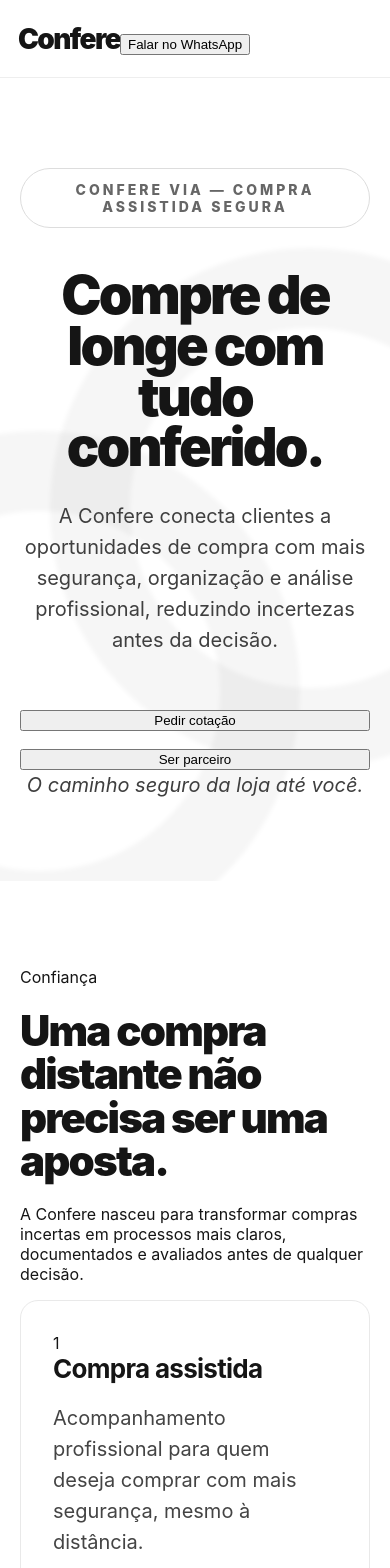
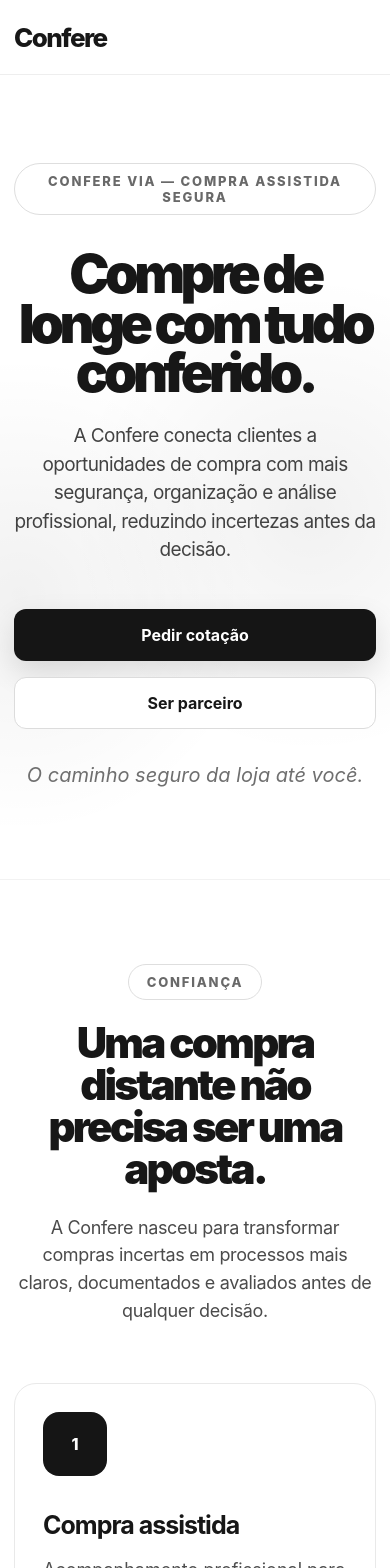
Before and after one commit to gabrielsa2899/confere-via-site, a React (Vite) app: page / in a window 390 px wide. Shown: the top 1568 px of the page. Built offline with nearby package versions, Linux system fonts and the light colour scheme.

Commit message:
Update index.css

```diff
--- a/src/index.css
+++ b/src/index.css
@@ -1,5 +1,7 @@
 * {
   box-sizing: border-box;
+  margin: 0;
+  padding: 0;
 }
 
 html {
@@ -7,10 +9,14 @@
 }
 
 body {
-  margin: 0;
-  font-family: Inter, Arial, Helvetica, sans-serif;
+  font-family: Inter, -apple-system, BlinkMacSystemFont, "Segoe UI", sans-serif;
   background: #ffffff;
-  color: #151515;
+  color: #171717;
+}
+
+button,
+a {
+  font: inherit;
 }
 
 a {
@@ -18,232 +24,228 @@
   text-decoration: none;
 }
 
+button {
+  border: none;
+  cursor: pointer;
+}
+
 .site {
-  width: 100%;
-  overflow-x: hidden;
+  min-height: 100vh;
+  background: #ffffff;
+}
+
+.container {
+  width: min(1180px, calc(100% - 40px));
+  margin: 0 auto;
+}
+
+.narrow {
+  width: min(900px, calc(100% - 40px));
+}
+
+.center {
+  text-align: center;
 }
 
 .header {
-  width: 100%;
-  height: 92px;
-  padding: 0 64px;
+  position: sticky;
+  top: 0;
+  z-index: 50;
+  background: rgba(255, 255, 255, 0.92);
+  backdrop-filter: blur(18px);
+  border-bottom: 1px solid #eeeeee;
+}
+
+.header-content {
+  height: 82px;
   display: flex;
   align-items: center;
   justify-content: space-between;
-  background: rgba(255, 255, 255, 0.92);
-  border-bottom: 1px solid #eeeeee;
-  position: sticky;
-  top: 0;
-  z-index: 20;
-  backdrop-filter: blur(12px);
+  gap: 32px;
 }
 
 .logo {
-  font-size: 34px;
-  font-weight: 900;
-  letter-spacing: -1.6px;
+  font-size: 30px;
+  font-weight: 850;
+  letter-spacing: -0.06em;
 }
 
 .nav {
   display: flex;
   align-items: center;
-  gap: 42px;
-  color: #555;
-  font-size: 18px;
+  gap: 34px;
+  color: #4b4b4b;
   font-weight: 500;
 }
 
-.nav a:hover {
-  color: #111;
+.nav a {
+  transition: color 0.2s ease;
 }
 
-.header-button {
-  background: #151515;
-  color: #fff;
-  padding: 18px 28px;
-  border-radius: 12px;
-  font-size: 17px;
-  font-weight: 800;
+.nav a:hover {
+  color: #111111;
 }
 
-.header-button:hover,
-.button.primary:hover {
-  background: #000;
+.btn {
+  min-height: 52px;
+  padding: 0 26px;
+  border-radius: 12px;
+  display: inline-flex;
+  align-items: center;
+  justify-content: center;
+  font-weight: 750;
+  transition: transform 0.2s ease, box-shadow 0.2s ease, background 0.2s ease;
+}
+
+.btn:hover {
   transform: translateY(-1px);
+}
+
+.btn-dark {
+  background: #151515;
+  color: #ffffff;
+  box-shadow: 0 12px 30px rgba(0, 0, 0, 0.12);
+}
+
+.btn-dark:hover {
+  background: #000000;
+}
+
+.btn-light {
+  background: #ffffff;
+  color: #171717;
+  border: 1px solid #dcdcdc;
+}
+
+.btn-light:hover {
+  box-shadow: 0 12px 28px rgba(0, 0, 0, 0.08);
+}
+
+.btn-white {
+  background: #ffffff;
+  color: #111111;
 }
 
 .hero {
   position: relative;
-  min-height: 820px;
+  overflow: hidden;
+  min-height: calc(100vh - 82px);
   display: flex;
   align-items: center;
-  justify-content: center;
-  padding: 120px 24px 90px;
-  overflow: hidden;
+  border-bottom: 1px solid #f2f2f2;
 }
 
-.hero-bg-left,
-.hero-bg-right {
+.hero-bg {
   position: absolute;
   width: 520px;
   height: 520px;
-  border-radius: 50%;
-  border: 80px solid rgba(0, 0, 0, 0.035);
-  filter: blur(2px);
+  border-radius: 999px;
+  background: radial-gradient(circle, rgba(0, 0, 0, 0.055), transparent 65%);
+  pointer-events: none;
 }
 
 .hero-bg-left {
-  left: -220px;
-  bottom: -70px;
+  left: -240px;
+  top: 260px;
 }
 
 .hero-bg-right {
   right: -180px;
-  top: 170px;
+  top: 180px;
 }
 
 .hero-content {
   position: relative;
-  z-index: 2;
-  max-width: 1120px;
+  padding: 100px 0 110px;
   text-align: center;
 }
 
 .eyebrow,
-.pill {
+.tag {
   display: inline-flex;
   align-items: center;
   justify-content: center;
-  padding: 12px 22px;
-  border: 1px solid #dddddd;
+  border: 1px solid #dedede;
   border-radius: 999px;
-  color: #666;
-  background: rgba(255, 255, 255, 0.82);
-  font-size: 14px;
+  padding: 9px 18px;
+  color: #696969;
+  background: rgba(255, 255, 255, 0.75);
+  font-size: 13px;
   font-weight: 800;
-  letter-spacing: 3px;
+  letter-spacing: 0.14em;
   text-transform: uppercase;
 }
 
 .hero h1 {
-  margin: 42px auto 28px;
-  max-width: 1050px;
-  font-size: clamp(58px, 7vw, 118px);
-  line-height: 0.94;
-  font-weight: 950;
-  letter-spacing: -6px;
+  margin: 34px auto 24px;
+  max-width: 980px;
+  font-size: clamp(58px, 8vw, 118px);
+  line-height: 0.92;
+  letter-spacing: -0.085em;
+  font-weight: 900;
 }
 
-.hero p {
-  max-width: 920px;
+.hero-subtitle {
+  max-width: 850px;
   margin: 0 auto;
-  color: #3f3f3f;
-  font-size: 25px;
-  line-height: 1.55;
+  color: #424242;
+  font-size: clamp(20px, 2.2vw, 28px);
+  line-height: 1.5;
+  letter-spacing: -0.03em;
 }
 
 .hero-actions {
-  margin-top: 54px;
+  margin-top: 44px;
   display: flex;
   justify-content: center;
-  gap: 18px;
+  gap: 16px;
   flex-wrap: wrap;
 }
 
-.button {
-  display: inline-flex;
-  align-items: center;
-  justify-content: center;
-  min-height: 62px;
-  padding: 0 34px;
-  border-radius: 12px;
-  font-size: 18px;
-  font-weight: 850;
-  transition: 0.2s ease;
-}
-
-.button.primary {
-  background: #151515;
-  color: #fff;
-}
-
-.button.secondary {
-  background: #fff;
-  color: #151515;
-  border: 1px solid #dedede;
-}
-
-.button.secondary:hover {
-  border-color: #111;
-  transform: translateY(-1px);
-}
-
-.button.light {
-  background: #fff;
-  color: #111;
-  border: 1px solid #fff;
-}
-
 .hero-note {
-  display: block;
-  margin-top: 44px;
-  color: #777;
-  font-size: 22px;
+  margin-top: 34px;
+  color: #6f6f6f;
+  font-size: 20px;
   font-style: italic;
 }
 
 .section {
-  padding: 120px 24px;
-  background: #fff;
+  padding: 112px 0;
 }
 
-.section.gray {
+.muted {
   background: #f7f7f7;
 }
 
-.container {
-  width: 100%;
-  max-width: 1440px;
-  margin: 0 auto;
+.section-heading {
+  max-width: 860px;
+  margin-bottom: 58px;
 }
 
-.container.narrow {
-  max-width: 980px;
-  text-align: center;
+.section-heading.center {
+  margin-left: auto;
+  margin-right: auto;
 }
 
-.section-center {
-  text-align: center;
-  max-width: 900px;
-  margin: 0 auto 82px;
+.section-heading h2 {
+  margin-top: 22px;
+  font-size: clamp(38px, 5vw, 72px);
+  line-height: 1;
+  letter-spacing: -0.065em;
+  font-weight: 880;
 }
 
-.section-left {
-  max-width: 880px;
-  margin-bottom: 72px;
-}
-
-.section h2,
-.problem h2,
-.cta h2 {
-  margin: 22px 0;
-  font-size: clamp(42px, 4.6vw, 74px);
-  line-height: 1.03;
-  letter-spacing: -2.8px;
-  font-weight: 950;
-}
-
-.section-center p,
-.problem p,
-.cta p {
-  color: #565656;
-  font-size: 24px;
+.section-heading p {
+  margin-top: 24px;
+  color: #4b4b4b;
+  font-size: 21px;
   line-height: 1.55;
+  letter-spacing: -0.02em;
 }
 
 .grid {
   display: grid;
-  gap: 28px;
+  gap: 24px;
 }
 
 .grid.four {
@@ -254,141 +256,143 @@
   grid-template-columns: repeat(3, 1fr);
 }
 
-.card,
-.step-card,
-.security-card,
-.faq-item {
-  background: #fff;
+.card {
+  background: #ffffff;
   border: 1px solid #e9e9e9;
-  border-radius: 18px;
+  border-radius: 22px;
+  padding: 34px;
+  min-height: 250px;
+  transition: transform 0.2s ease, box-shadow 0.2s ease;
 }
 
-.card {
-  min-height: 280px;
-  padding: 42px;
+.card:hover {
+  transform: translateY(-3px);
+  box-shadow: 0 20px 55px rgba(0, 0, 0, 0.07);
 }
 
-.card:hover,
-.step-card:hover,
-.security-card:hover {
-  border-color: #d2d2d2;
-  box-shadow: 0 24px 70px rgba(0, 0, 0, 0.06);
-}
-
-.icon {
+.icon-box {
   width: 64px;
   height: 64px;
+  border-radius: 16px;
+  background: #151515;
+  color: #ffffff;
   display: flex;
   align-items: center;
   justify-content: center;
-  background: #151515;
-  color: #fff;
-  border-radius: 12px;
-  font-size: 28px;
+  font-weight: 850;
   margin-bottom: 34px;
 }
 
-.card h3,
-.step-card h3 {
-  margin: 0 0 18px;
-  font-size: 26px;
-  line-height: 1.22;
-  letter-spacing: -0.7px;
+.card h3 {
+  font-size: 25px;
+  line-height: 1.2;
+  letter-spacing: -0.04em;
+  margin-bottom: 16px;
 }
 
-.card p,
-.step-card p {
-  margin: 0;
-  color: #444;
-  font-size: 20px;
+.card p {
+  color: #4f4f4f;
+  font-size: 18px;
   line-height: 1.55;
-}
-
-.problem {
-  padding: 150px 24px;
-  background: #fafafa;
-  text-align: center;
 }
 
 .step-card {
   position: relative;
-  min-height: 230px;
-  padding: 44px;
   overflow: hidden;
 }
 
-.step-card span {
+.step-number {
   position: absolute;
-  top: 22px;
-  right: 30px;
-  color: #e2e2e2;
+  top: 24px;
+  right: 28px;
   font-size: 64px;
-  font-weight: 950;
+  line-height: 1;
+  font-weight: 900;
+  color: #e7e7e7;
+  letter-spacing: -0.08em;
+}
+
+.step-card h3,
+.step-card p {
+  position: relative;
+  z-index: 1;
+}
+
+.dark-section {
+  background: #151515;
+  color: #ffffff;
+}
+
+.dark-section .section-heading p {
+  color: #cfcfcf;
+}
+
+.tag-dark {
+  background: rgba(255, 255, 255, 0.06);
+  color: #e8e8e8;
+  border-color: rgba(255, 255, 255, 0.18);
 }
 
 .security-grid {
   display: grid;
   grid-template-columns: repeat(3, 1fr);
-  gap: 26px;
-}
-
-.security-card {
-  min-height: 126px;
-  padding: 34px;
-  display: flex;
-  align-items: center;
   gap: 22px;
 }
 
-.check {
-  width: 46px;
-  height: 46px;
-  min-width: 46px;
-  border-radius: 50%;
-  background: #151515;
-  color: #fff;
+.security-item {
+  display: flex;
+  align-items: flex-start;
+  gap: 18px;
+  padding: 28px;
+  border-radius: 20px;
+  background: rgba(255, 255, 255, 0.06);
+  border: 1px solid rgba(255, 255, 255, 0.1);
+}
+
+.security-item span {
+  width: 34px;
+  height: 34px;
+  border-radius: 999px;
+  background: #ffffff;
+  color: #111111;
   display: flex;
   align-items: center;
   justify-content: center;
-  font-size: 20px;
   font-weight: 900;
+  flex: 0 0 auto;
 }
 
-.security-card p {
-  margin: 0;
-  font-size: 22px;
-  line-height: 1.35;
+.security-item p {
+  color: #f0f0f0;
+  font-size: 18px;
+  line-height: 1.45;
 }
 
-.notice {
-  margin-top: 34px;
-  padding: 28px 32px;
-  background: #f6f6f6;
-  border: 1px solid #e5e5e5;
-  border-radius: 16px;
-  color: #444;
-  font-size: 18px;
-  line-height: 1.55;
+.action-space {
+  margin-top: 44px;
 }
 
-.center-action {
-  margin-top: 58px;
+.cta {
+  padding: 120px 0;
+  background: #151515;
+  color: #ffffff;
   text-align: center;
 }
 
-.cta {
-  padding: 150px 24px;
-  background: #151515;
-  color: #fff;
-  text-align: center;
+.cta-content h2 {
+  max-width: 960px;
+  margin: 0 auto;
+  font-size: clamp(42px, 6vw, 78px);
+  line-height: 1;
+  letter-spacing: -0.07em;
 }
 
-.cta p {
-  color: #eeeeee;
-}
-
-.cta .button {
-  margin-top: 38px;
+.cta-content p {
+  max-width: 850px;
+  margin: 28px auto 42px;
+  color: #e7e7e7;
+  font-size: 22px;
+  line-height: 1.5;
 }
 
 .faq-container {
@@ -396,156 +400,90 @@
 }
 
 .faq-list {
-  display: flex;
-  flex-direction: column;
-  gap: 18px;
+  display: grid;
+  gap: 16px;
 }
 
 .faq-item {
-  padding: 0;
+  border: 1px solid #e8e8e8;
+  border-radius: 18px;
+  background: #ffffff;
   overflow: hidden;
 }
 
-.faq-item summary {
-  cursor: pointer;
-  list-style: none;
-  padding: 34px 40px;
-  font-size: 22px;
-  font-weight: 850;
+.faq-question {
+  width: 100%;
+  padding: 28px 32px;
   display: flex;
+  justify-content: space-between;
   align-items: center;
-  justify-content: space-between;
+  gap: 22px;
+  background: transparent;
+  color: #111111;
+  text-align: left;
+  font-size: 21px;
+  font-weight: 780;
 }
 
-.faq-item summary::-webkit-details-marker {
-  display: none;
+.faq-question strong {
+  font-size: 28px;
+  line-height: 1;
 }
 
-.faq-item summary::after {
-  content: "+";
-  font-size: 26px;
-  color: #777;
-}
-
-.faq-item[open] summary::after {
-  content: "–";
-}
-
-.faq-item p {
-  margin: 0;
-  padding: 0 40px 34px;
-  color: #444;
-  font-size: 20px;
-  line-height: 1.55;
+.faq-answer {
+  padding: 0 32px 30px;
+  color: #4c4c4c;
+  font-size: 19px;
+  line-height: 1.6;
 }
 
 .footer {
-  background: #f5f5f5;
-  padding: 90px 24px 42px;
+  background: #f4f4f4;
+  padding: 80px 0 40px;
 }
 
 .footer-grid {
   display: grid;
-  grid-template-columns: 1.4fr 1fr 1fr;
-  gap: 60px;
+  grid-template-columns: 1.3fr 1fr 1fr;
+  gap: 50px;
 }
 
 .footer h2 {
-  margin: 0 0 18px;
-  font-size: 42px;
-  letter-spacing: -1.2px;
+  font-size: 38px;
+  letter-spacing: -0.06em;
+  margin-bottom: 18px;
 }
 
 .footer h4 {
-  margin: 0 0 22px;
-  font-size: 16px;
-  letter-spacing: 2px;
   text-transform: uppercase;
+  letter-spacing: 0.12em;
+  font-size: 14px;
+  margin-bottom: 22px;
 }
 
 .footer p,
 .footer a {
   display: block;
-  color: #555;
-  font-size: 19px;
-  line-height: 1.55;
-  margin: 0 0 10px;
+  color: #4d4d4d;
+  font-size: 17px;
+  line-height: 1.7;
 }
 
-.footer-bottom {
+.legal {
   margin-top: 70px;
-  padding-top: 32px;
+  padding-top: 34px;
   border-top: 1px solid #dddddd;
 }
 
-.footer-bottom p {
-  max-width: 1260px;
-  font-size: 17px;
+.legal p {
+  color: #606060;
+  font-size: 15px;
+  line-height: 1.6;
 }
 
-@media (max-width: 1100px) {
-  .header {
-    padding: 0 28px;
-  }
-
+@media (max-width: 980px) {
   .nav {
     display: none;
-  }
-
-  .grid.four,
-  .grid.three,
-  .security-grid,
-  .footer-grid {
-    grid-template-columns: 1fr 1fr;
-  }
-
-  .hero h1 {
-    letter-spacing: -3px;
-  }
-}
-
-@media (max-width: 760px) {
-  .header {
-    height: 78px;
-    padding: 0 18px;
-  }
-
-  .logo {
-    font-size: 28px;
-  }
-
-  .header-button {
-    padding: 14px 16px;
-    font-size: 14px;
-  }
-
-  .hero {
-    min-height: auto;
-    padding: 90px 20px 80px;
-  }
-
-  .hero h1 {
-    font-size: 54px;
-    letter-spacing: -2.8px;
-  }
-
-  .hero p {
-    font-size: 20px;
-  }
-
-  .hero-actions {
-    flex-direction: column;
-    align-items: stretch;
-  }
-
-  .button {
-    width: 100%;
-  }
-
-  .section,
-  .problem,
-  .cta {
-    padding: 86px 20px;
   }
 
   .grid.four,
@@ -555,34 +493,85 @@
     grid-template-columns: 1fr;
   }
 
-  .card,
-  .step-card {
-    padding: 32px;
+  .section {
+    padding: 84px 0;
   }
 
-  .section h2,
-  .problem h2,
-  .cta h2 {
-    font-size: 42px;
-    letter-spacing: -1.8px;
+  .hero {
+    min-height: auto;
   }
 
-  .section-center p,
-  .problem p,
-  .cta p {
-    font-size: 20px;
+  .hero-content {
+    padding: 88px 0 92px;
   }
 
-  .security-card {
-    align-items: flex-start;
+  .card {
+    min-height: auto;
+  }
+}
+
+@media (max-width: 640px) {
+  .container,
+  .narrow {
+    width: min(100% - 28px, 1180px);
   }
 
-  .faq-item summary {
-    padding: 28px;
-    font-size: 20px;
+  .header-content {
+    height: 74px;
   }
 
-  .faq-item p {
-    padding: 0 28px 28px;
+  .logo {
+    font-size: 26px;
+  }
+
+  .header-btn {
+    display: none;
+  }
+
+  .hero h1 {
+    font-size: 54px;
+  }
+
+  .hero-subtitle {
+    font-size: 19px;
+  }
+
+  .hero-actions {
+    flex-direction: column;
+    align-items: stretch;
+  }
+
+  .btn {
+    width: 100%;
+  }
+
+  .section-heading h2 {
+    font-size: 42px;
+  }
+
+  .section-heading p {
+    font-size: 18px;
+  }
+
+  .card {
+    padding: 28px;
+  }
+
+  .cta-content h2 {
+    font-size: 42px;
+  }
+
+  .cta-content p {
+    font-size: 18px;
+  }
+
+  .faq-question {
+    font-size: 18px;
+    padding: 24px;
+  }
+
+  .faq-answer {
+    padding: 0 24px 24px;
+    font-size: 17px;
   }
 }
```
